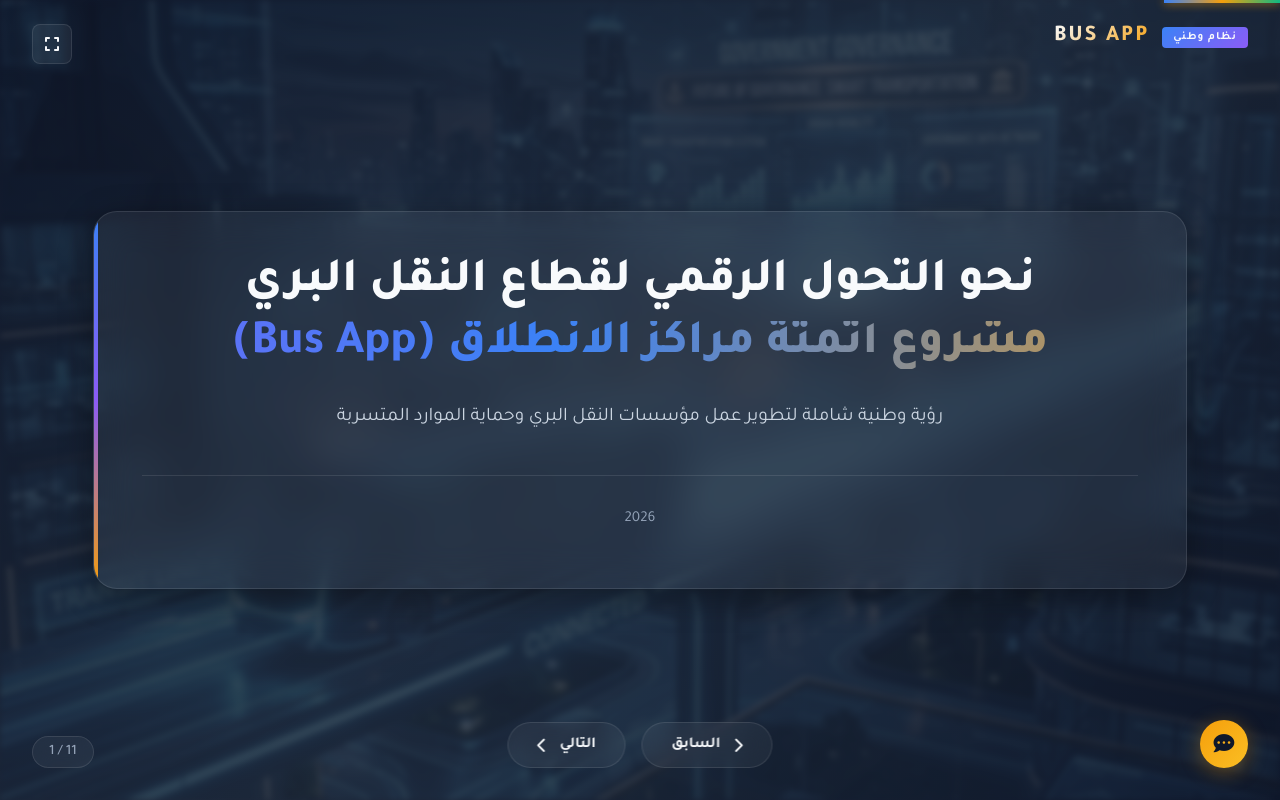
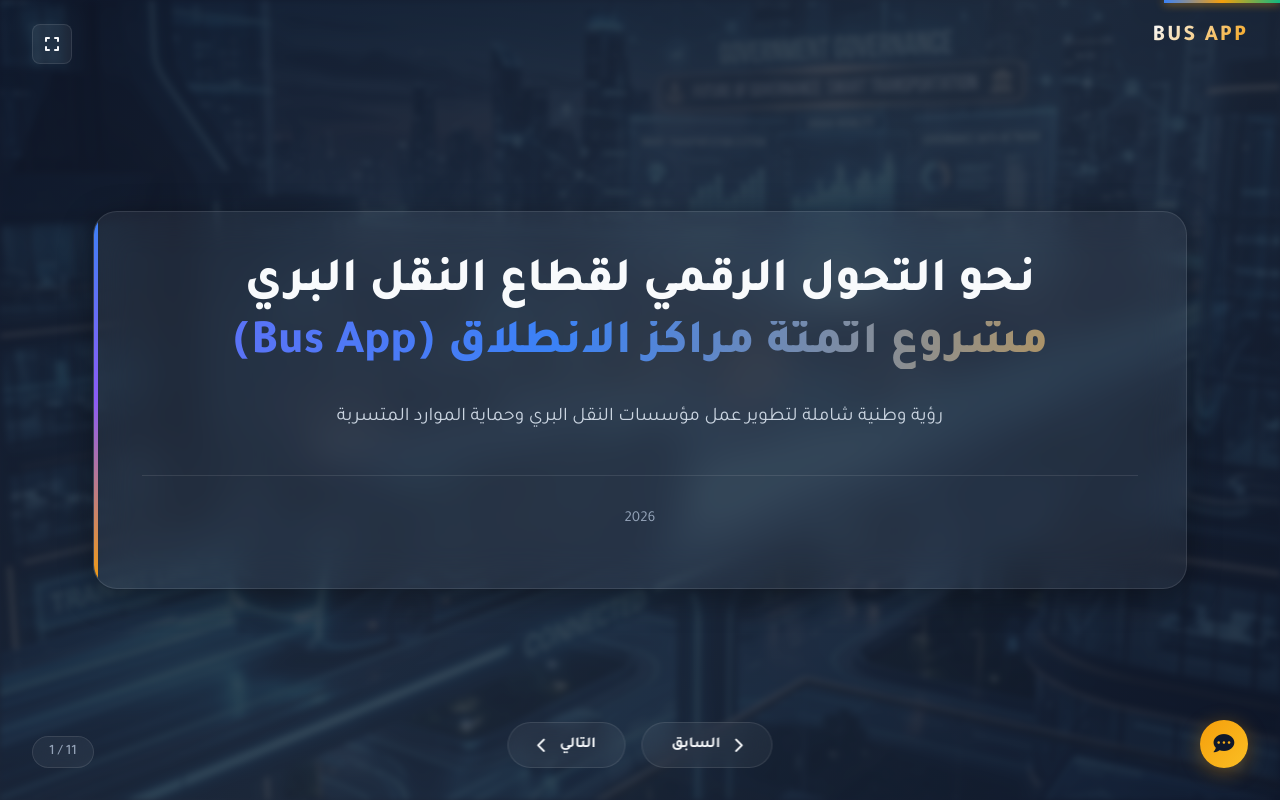
Before and after one commit to eng-laithalskaf/bus-app-presentation, a plain HTML site: page index.html in a window 1280 px wide. Drawn offline with Linux system fonts and the light colour scheme.

Commit message:
Update 9

```diff
--- a/index.html
+++ b/index.html
@@ -20,7 +20,6 @@
 
     <!-- Logo -->
     <div class="logo-container">
-        <div class="badge">نظام وطني</div>
         <div class="logo-text">BUS APP</div>
     </div>
 
```
